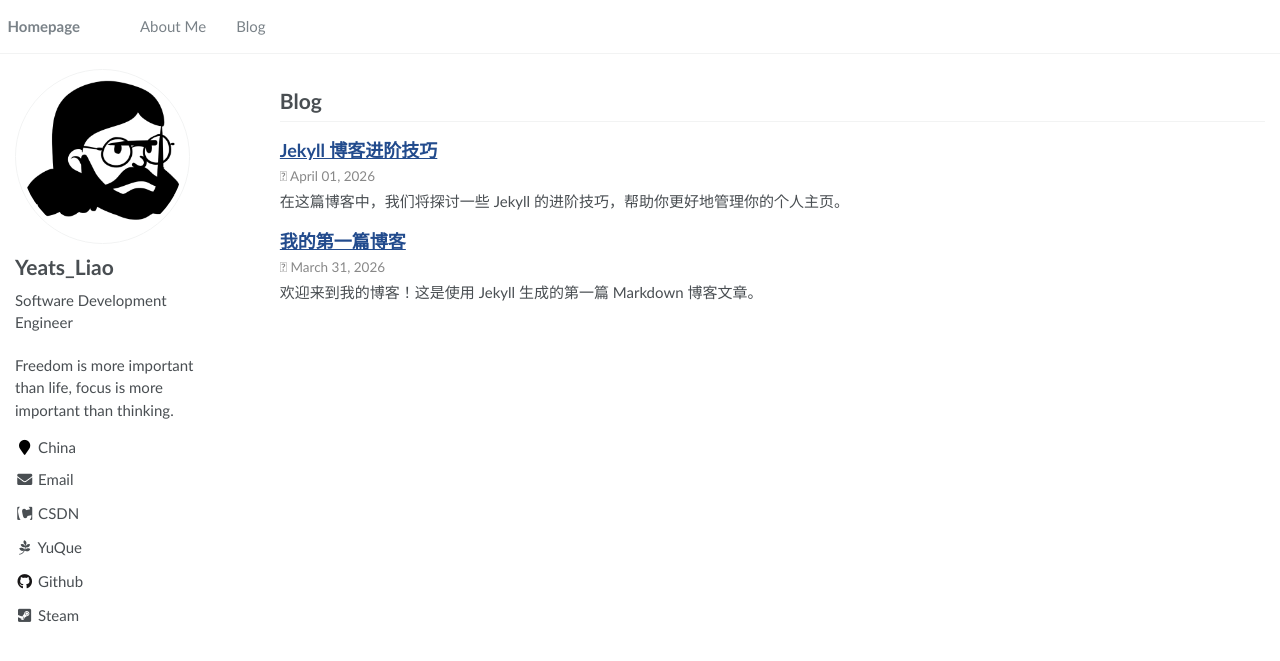
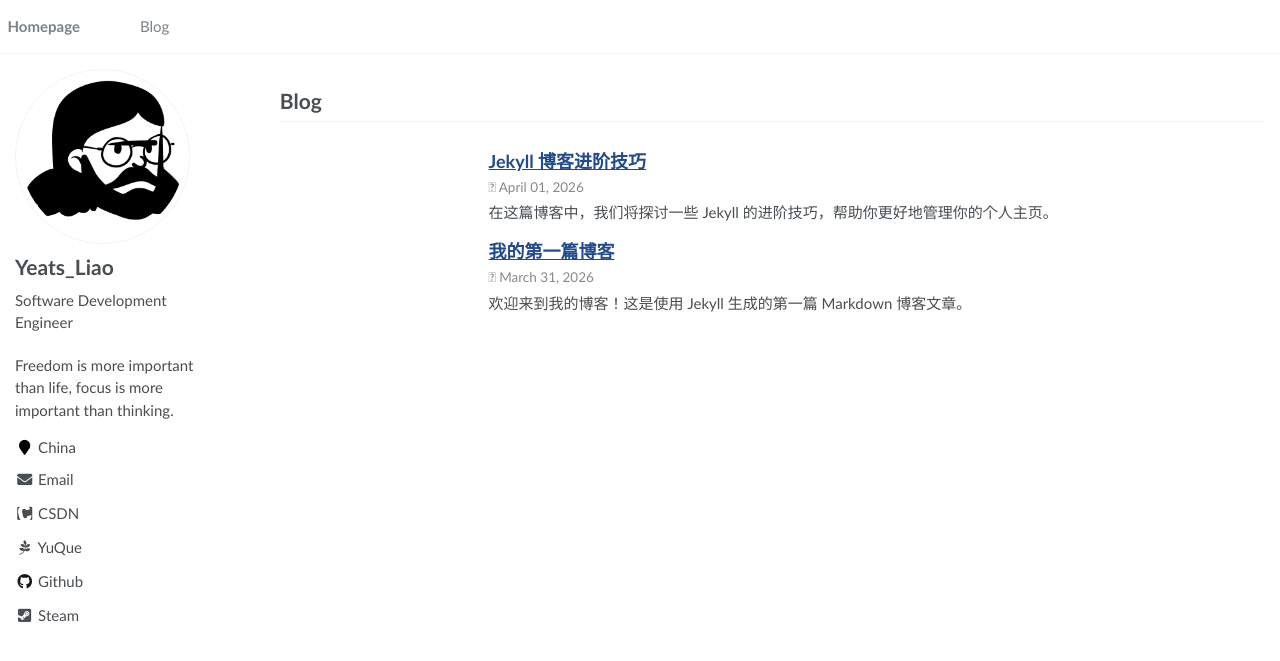
Before and after one commit to YeatsLiao/yeatsliao.github.io, a Jekyll site: the page built from _pages/blog.md, in a window 1280 px wide. Shown: the top 661 px of the page. Built offline with Jekyll 4.4.1, drawn with Linux system fonts in a browser that asks for light colours.

```diff
--- a/_data/navigation.yml
+++ b/_data/navigation.yml
@@ -1,7 +1,4 @@
 # main links links
 main:
-  - title: "About Me"
-    url: "/#about-me"
-
   - title: "Blog"
     url: "/blog/"
--- a/_includes/masthead.html
+++ b/_includes/masthead.html
@@ -4,9 +4,9 @@
       <nav id="site-nav" class="greedy-nav">
         <button><div class="navicon"></div></button>
         <ul class="visible-links">
-          <li class="masthead__menu-item masthead__menu-item--lg masthead__menu-home-item"><a href="#about-me">Homepage</a></li>
+          <li class="masthead__menu-item masthead__menu-item--lg masthead__menu-home-item"><a href="{{ '/' | relative_url }}">Homepage</a></li>
           {% for link in site.data.navigation.main %}
-            <li class="masthead__menu-item"><a href="{{ domain }}{{ link.url }}">{{ link.title }}</a></li>
+            <li class="masthead__menu-item"><a href="{{ link.url | relative_url }}">{{ link.title }}</a></li>
           {% endfor %}
         </ul>
         <ul class="hidden-links hidden"></ul>
--- a/_layouts/post.html
+++ b/_layouts/post.html
@@ -1,8 +1,8 @@
 ---
 layout: default
+author_profile: true
 ---
 
-<div class="page__inner-wrap">
 <header>
   <h1 class="page__title" itemprop="headline">{{ page.title | escape }}</h1>
   {% if page.date %}
@@ -12,7 +12,4 @@ layout: default
   {% endif %}
 </header>
 
-  <section class="page__content" itemprop="text">
 {{ content }}
-  </section>
-</div>
--- a/_pages/blog.md
+++ b/_pages/blog.md
@@ -9,7 +9,7 @@ author_profile: true
   <h1 class="page__title">Blog</h1>
 </header>
 
-<div class="entries-list">
+<div class="archive">
   {% for post in site.posts %}
     <div class="list__item">
       <article class="archive__item" itemscope itemtype="http://schema.org/CreativeWork">
```
Lines whose indentation alone changed are shown as unchanged.
